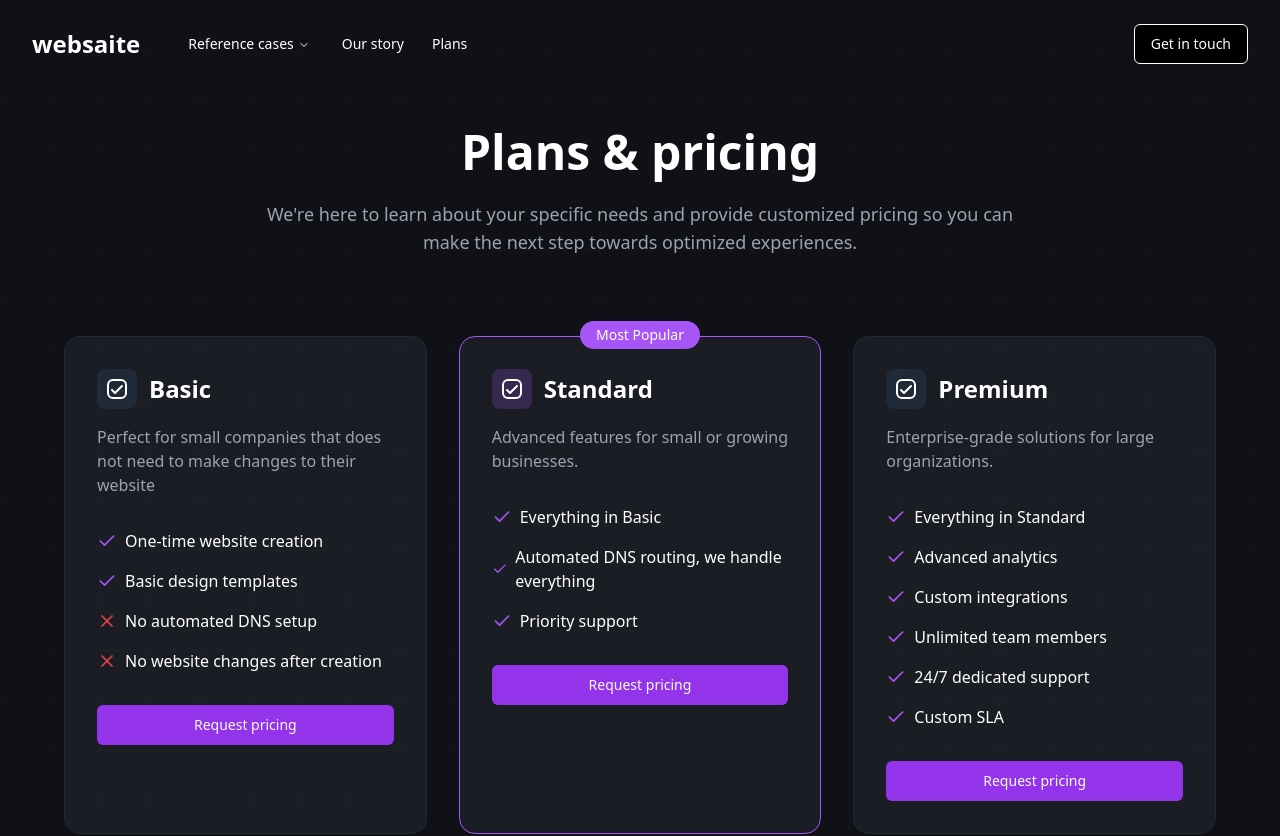
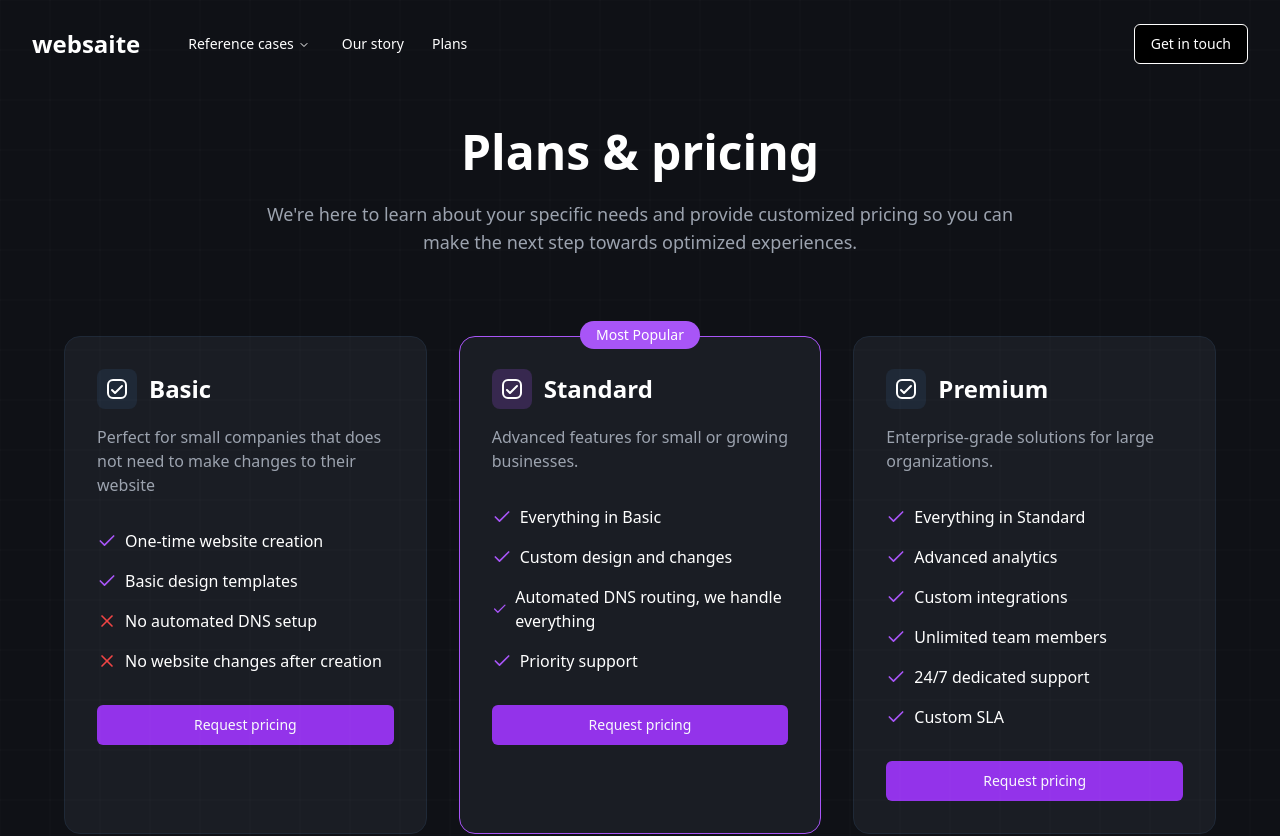
Before and after one commit to JuliaOrtheden/websaite, a React (Vite) app: page /plans in a window 1280 px wide. Shown: the top 836 px of the page. Built offline with nearby package versions, Linux system fonts and the light colour scheme.

Commit message:
Update Standard Plan Features
Added "Custom design and changes" to the Standard Plan in the Plans page.
[skip gpt_engineer]

```diff
--- a/src/pages/Plans.tsx
+++ b/src/pages/Plans.tsx
@@ -80,6 +80,10 @@ const Plans = () => {
               </li>
               <li className="flex items-center gap-2">
                 <Check className="h-5 w-5 text-purple-500" />
+                <span>Custom design and changes</span>
+              </li>
+              <li className="flex items-center gap-2">
+                <Check className="h-5 w-5 text-purple-500" />
                 <span>Automated DNS routing, we handle everything</span>
               </li>
               <li className="flex items-center gap-2">
```
